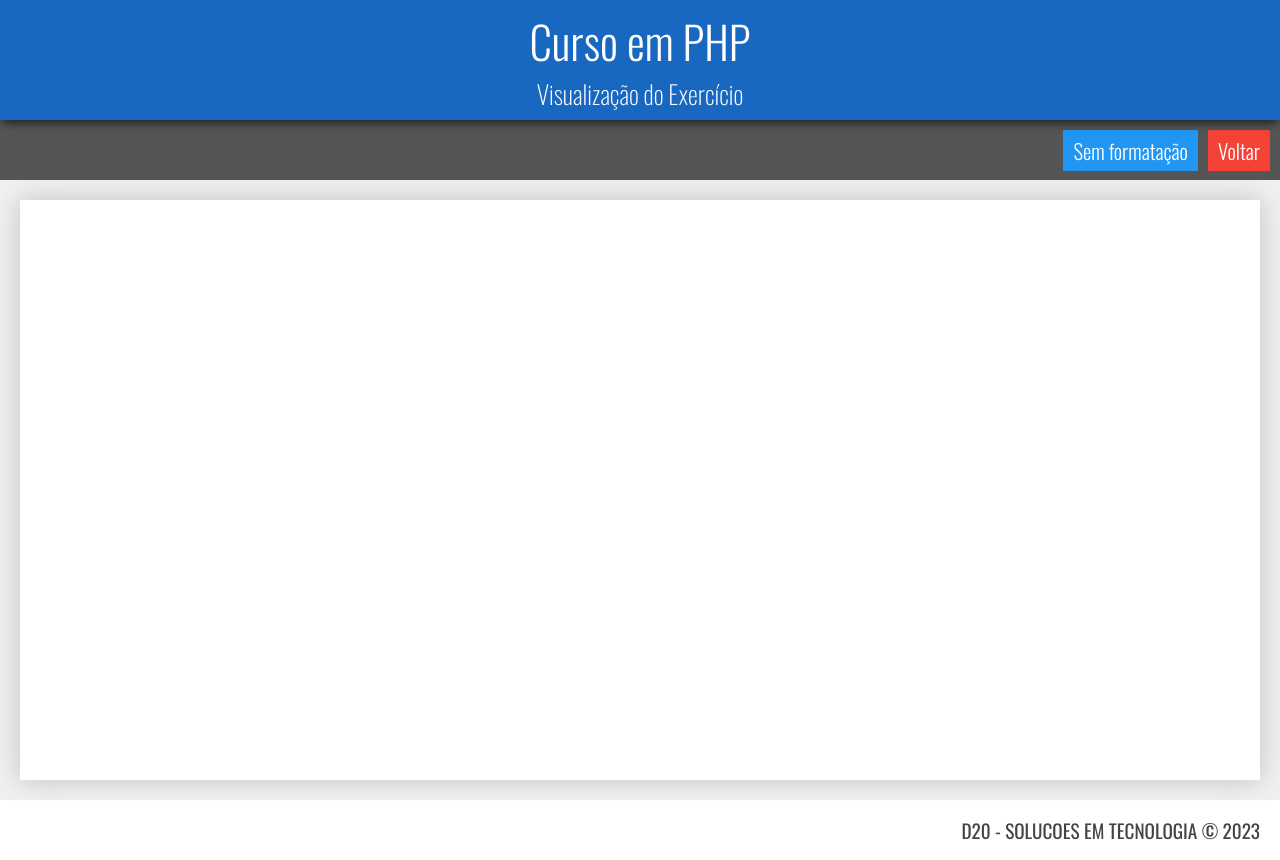
After one commit to gcpbarbudo/Estudo, a PHP site: page /exercicio.php in a window 1280 px wide. The commit adds this page. Run offline with PHP 8.4, Linux system fonts and the light colour scheme.

Commit message:
.10
Retomada do curso de PHP

```diff
--- /dev/null
+++ b/PHP/Coder/Indice_PHP/assets/css/exercicio.css
@@ -0,0 +1,29 @@
+body.exercicio {
+    grid-template-rows: 120px 60px 1fr 60px;
+    grid-template-areas: "cabecalho" "navegacao" "principal" "rodape";
+}
+
+.principal {
+    height: calc(100vh - 240);
+}
+
+.navegacao {
+    grid-area: navegacao;
+    display: flex;
+    justify-content: flex-end;
+    align-items: center;
+    background-color: #555;
+}
+
+.navegacao > a {
+    text-decoration: none;
+    color: #FFF;
+    font-weight: 300;
+    font-size: 1.3rem;
+    background-color: #2196f3;
+    padding: 5px 10px;
+    margin-right: 10px;
+}
+
+.navegacao > a.verde { background-color: #4CAF50;}
+.navegacao > a.vermelho {background-color: #F44336;}
--- a/PHP/Coder/Indice_PHP/assets/css/style.css
+++ b/PHP/Coder/Indice_PHP/assets/css/style.css
@@ -74,6 +74,9 @@ body{
 
 .modulo {
     flex-basis: 32%;
+    margin-bottom: 20px ;
+    border-radius: 5px;
+    border: 2px solid #1867c0;
 
 }
 
--- /dev/null
+++ b/PHP/Coder/Indice_PHP/exercicio.php
@@ -0,0 +1,31 @@
+<!DOCTYPE html>
+<html lang="en">
+<head>
+    <meta charset="UTF-8">
+    <link href="https://fonts.googleapis.com/css2?family=Oswald:wght@200;300;400;500;600;700&display=swap" rel="stylesheet">
+    <link rel="stylesheet" href="assets/css/style.css" class="css">
+    <link rel="stylesheet" href="assets/css/exercicio.css" class="css">
+    <title>Curso de PHP</title>
+</head>
+<body class="exercicio">
+    <header class="cabecalho">
+        <h1>Curso em PHP</h1>
+        <h2>Visualização do Exercício</h2>
+    </header>
+    <nav class="navegacao">
+        <a href="#" class="verdade">Sem formatação</a>
+        <a href="index.php" class="vermelho">Voltar</a>
+    </nav>
+
+    <main class="principal">
+        <div class="conteudo">
+            <nav class="modulos">
+
+            </nav>
+        </div>
+    </main>
+    <footer class="rodape">
+        <?php echo "D20 - SOLUCOES EM TECNOLOGIA © ". date("Y"); ?>
+    </footer>
+</body>
+</html>
--- a/PHP/Coder/Indice_PHP/index.php
+++ b/PHP/Coder/Indice_PHP/index.php
@@ -16,12 +16,13 @@
         <div class="conteudo">
             <nav class="modulos">
                 <?php
+
                 for($c=1;$c<=9; $c++){
                     echo "
                     <div class='modulo'>
                         <h3>Módulo $c</h3>
                         <ul>
-                            <li><a href='#'>Exercicio A</a></li>
+                            <li><a href='exercicio.php'>Exercicio A</a></li>
                             <li><a href='#'>Exercicio B</a></li>
                             <li><a href='#'>Exercicio C</a></li>
                         </ul>
```
